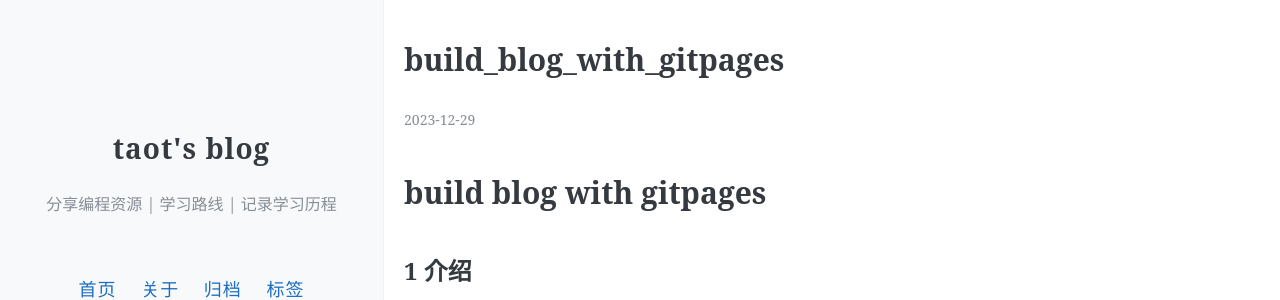
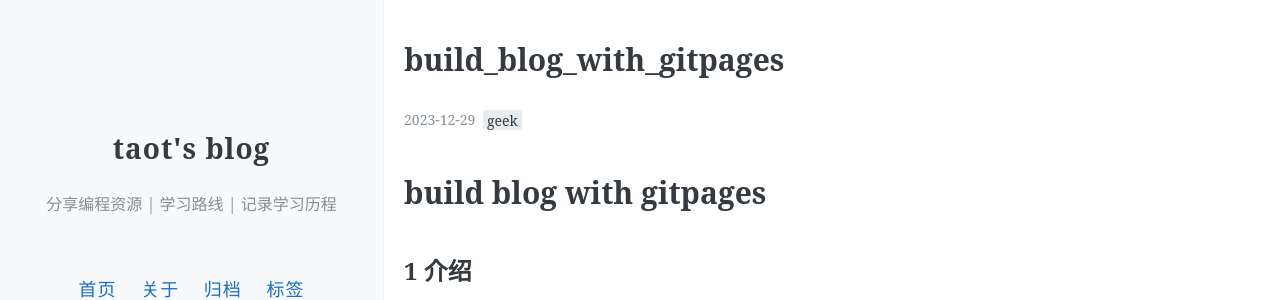
Before and after one commit to Taot-chen/Taot-chen.github.io, a Jekyll site: the page built from _posts/2023-12-29-build_blog_with_gitpages.md, in a window 1280 px wide and 900 px high. Shown: the top 300 px of the window. Built offline with Jekyll 4.4.1, drawn with Linux system fonts in a browser that asks for light colours; comment, search, counter and statistics services are not loaded.

Commit message:
1. test tag/author/comments with _posts/2023-12-29-build_blog_with_gitpages.md

```diff
--- a/_posts/2023-12-29-build_blog_with_gitpages.md
+++ b/_posts/2023-12-29-build_blog_with_gitpages.md
@@ -2,6 +2,9 @@
 layout: post
 title: build_blog_with_gitpages
 date: 2023-12-29
+tags: [geek]
+comments: true
+author: taot
 ---
 
 # build blog with gitpages
```
